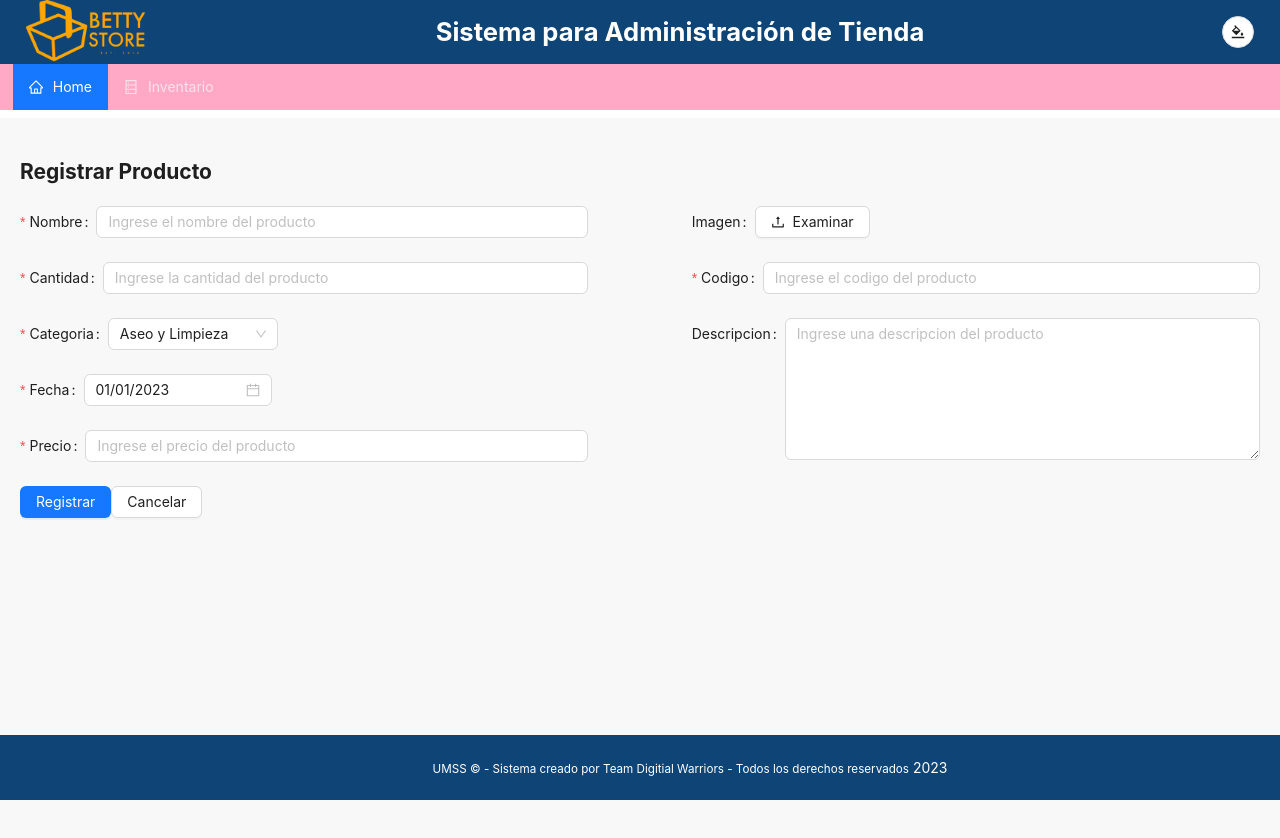
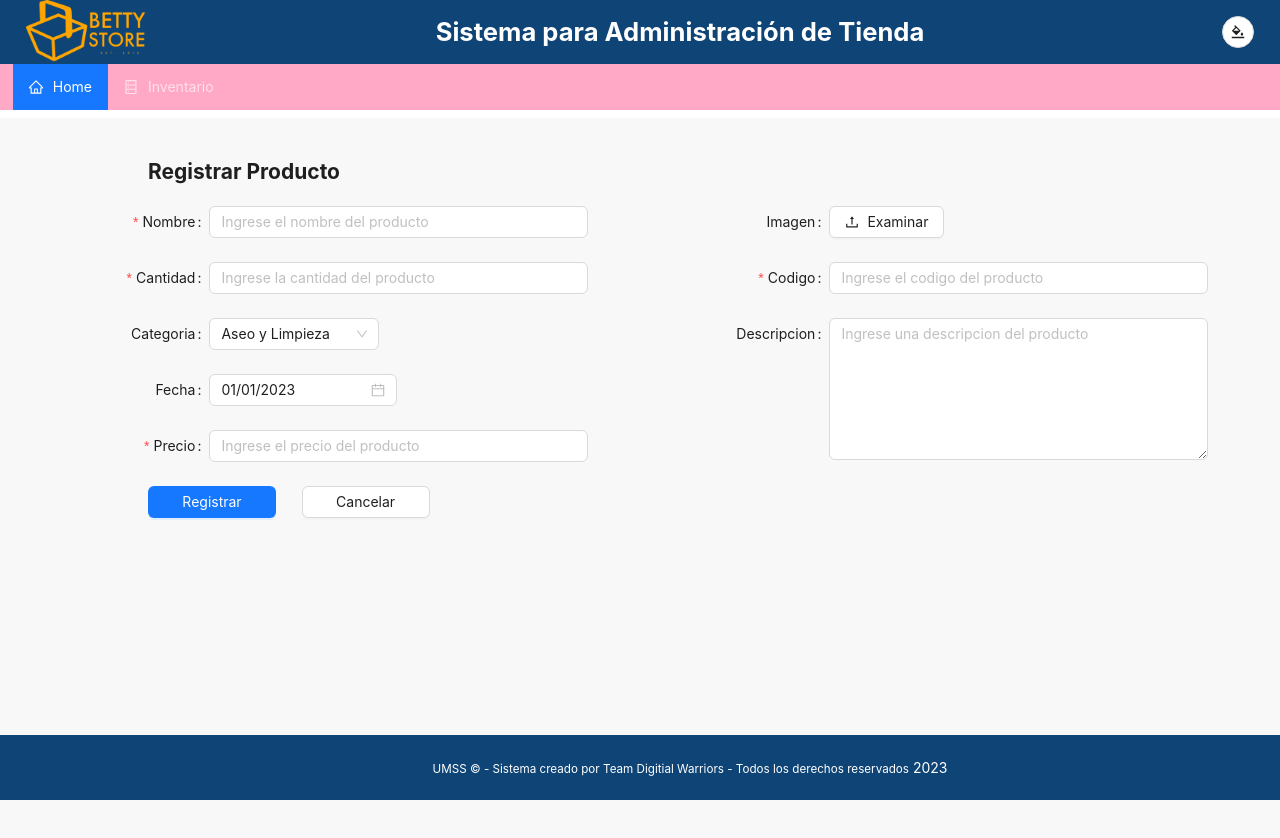
Before and after one commit to leonardoGit99/BettyStore, a React (Create React App) app in the folder bettystore/: page /registrarProducto in a window 1280 px wide. Shown: the top 838 px of the page. Built offline with nearby package versions, Linux system fonts and the light colour scheme.

Commit message:
Agregando peticion POST exitosa de formulario. Solo se puede enviar inputs

```diff
--- a/bettystore/src/components/FormularioRegProducto/FormRegProducto.jsx
+++ b/bettystore/src/components/FormularioRegProducto/FormRegProducto.jsx
@@ -1,19 +1,26 @@
-import React, { useState } from "react";
+import React, { useState, useRef } from "react";
 import { Form, Input, Button, Col, Row, Select, DatePicker, Upload, message } from "antd";
 import dayjs from "dayjs";
 import { UploadOutlined } from '@ant-design/icons';
 import TextArea from "antd/es/input/TextArea";
 import axios from "axios";
-import TablaInventario from "../TablaInventario/TablaInventario";
 import './FormRegProductoStyle.css';
 
 
 
 const { Item } = Form;
 
+//  Darle forma o alinear los labels del formulario
+const layout = {
+  labelCol: {
+    span: 8
+  },
+  wrapperCol: {
+    span: 16
+  }
+};
 
-
-//Formato de fechas par ael campo fecha
+//Formato de fechas para el campo fecha
 const dateFormatList = ['DD/MM/YYYY', 'DD/MM/YY', 'DD-MM-YYYY', 'DD-MM-YY'];
 //Control y subida de imagen
 /*
@@ -38,13 +45,13 @@ const props = {
 */
 
 //Peticion de la API
-const peticionUrl = "https://api.dailymotion.com/videos?channel=sport&limit=10";
+const peticionPostURL = "http://localhost/crudProductos/index.php?insertar=1";
 
 
 function FormRegProducto(props) {
 
   //Borrar campos en caso de presionar boton cancelar
-  const formRef = React.useRef(null);
+  const formRef = useRef(null);
   const borrarCampos = () => {
     formRef.current?.resetFields();
   }
@@ -74,10 +81,11 @@ function FormRegProducto(props) {
   //  Peticion POST a la API usando axios.
 
   const peticionPost = async () => {
-    await axios.post(peticionUrl, props.producto)
+    await axios.post(peticionPostURL, props.producto)
       .then(response => {
-        props.setData(props.datosTabla.concat(response.data.list));
+        props.setDatosTabla(props.datosTabla.concat(response.data));
         console.log(response);
+//        borrarCampos();   no funciona r
       }).catch(error => {
         console.log(error);
       })
@@ -86,9 +94,9 @@ function FormRegProducto(props) {
 
   return (
     <div className="formRegProducto">
-      <Form ref={formRef} >
+      <Form {...layout} ref={formRef}>
         <Row>
-          <h2>Registrar Producto</h2>
+          <h2 className="tituloRegistrar">Registrar Producto</h2>
         </Row>
         <Row>
           <Col span={11} className="c1">
@@ -117,10 +125,12 @@ function FormRegProducto(props) {
             <Item
               label="Categoria"
               name="categoriaProd"
+            /*
             rules={[{
               required: true,
               message: "Porfavor seleccione una categoria",
             },]}
+            */
             >
               <Select
                 defaultValue="Aseo y Limpieza"
@@ -159,12 +169,14 @@ function FormRegProducto(props) {
             <Item
               label="Fecha"
               name="fechaProd"
+            /*
             rules={[{
               required: true,
               message: "Porfavor ingrese la fecha",
             },]}
+            */
             >
-              <DatePicker name="fechaProd" placeholder="DD/MM/AAAA" defaultValue={dayjs('01/01/2023', dateFormatList[0])} format={dateFormatList}  onChange={handleChangeSelected}/>
+              <DatePicker name="fechaProd" placeholder="DD/MM/AAAA" defaultValue={dayjs('01/01/2023', dateFormatList[0])} format={dateFormatList} onChange={handleChangeSelected} />
             </Item>
 
             <Item
@@ -178,7 +190,7 @@ function FormRegProducto(props) {
               <Input name="precioProd" placeholder="Ingrese el precio del producto" onChange={handleChange} />
             </Item>
           </Col>
-          <Col span={2}></Col>
+          <Col span={1}></Col>
 
           <Col span={11} className="c2">
             <Item
@@ -219,17 +231,17 @@ function FormRegProducto(props) {
             },]}
             */
             >
-              <TextArea name="descripcionProd" rows={6} placeholder="Ingrese una descripcion del producto" onChange={handleChange}/>
+              <TextArea name="descripcionProd" rows={6} placeholder="Ingrese una descripcion del producto" onChange={handleChange} />
             </Item>
           </Col>
         </Row>
         <Row>
           <Item>
-            <Button type="primary" htmlType="submit" onClick={peticionPost}>Registrar</Button>
+            <Button className="botonRegistrar" type="primary" htmlType="submit" onClick={peticionPost}>Registrar</Button>
           </Item>
 
           <Item>
-            <Button htmlType="button" onClick={borrarCampos}>Cancelar</Button>
+            <Button className="botonCancelar" htmlType="button" onClick={borrarCampos}>Cancelar</Button>
           </Item>
         </Row>
       </Form>
--- a/bettystore/src/components/FormularioRegProducto/FormRegProductoStyle.css
+++ b/bettystore/src/components/FormularioRegProducto/FormRegProductoStyle.css
@@ -5,3 +5,17 @@
 .c2{
     background-color: blueviolet;
 } */
+
+.botonRegistrar{
+    width: 10vw;
+    margin-left: 10vw;
+}
+
+.botonCancelar{
+    width: 10vw;
+    margin-left: 2vw;
+}
+
+.tituloRegistrar{
+    margin-left: 10vw;
+}
```
Lines whose indentation alone changed are shown as unchanged.
